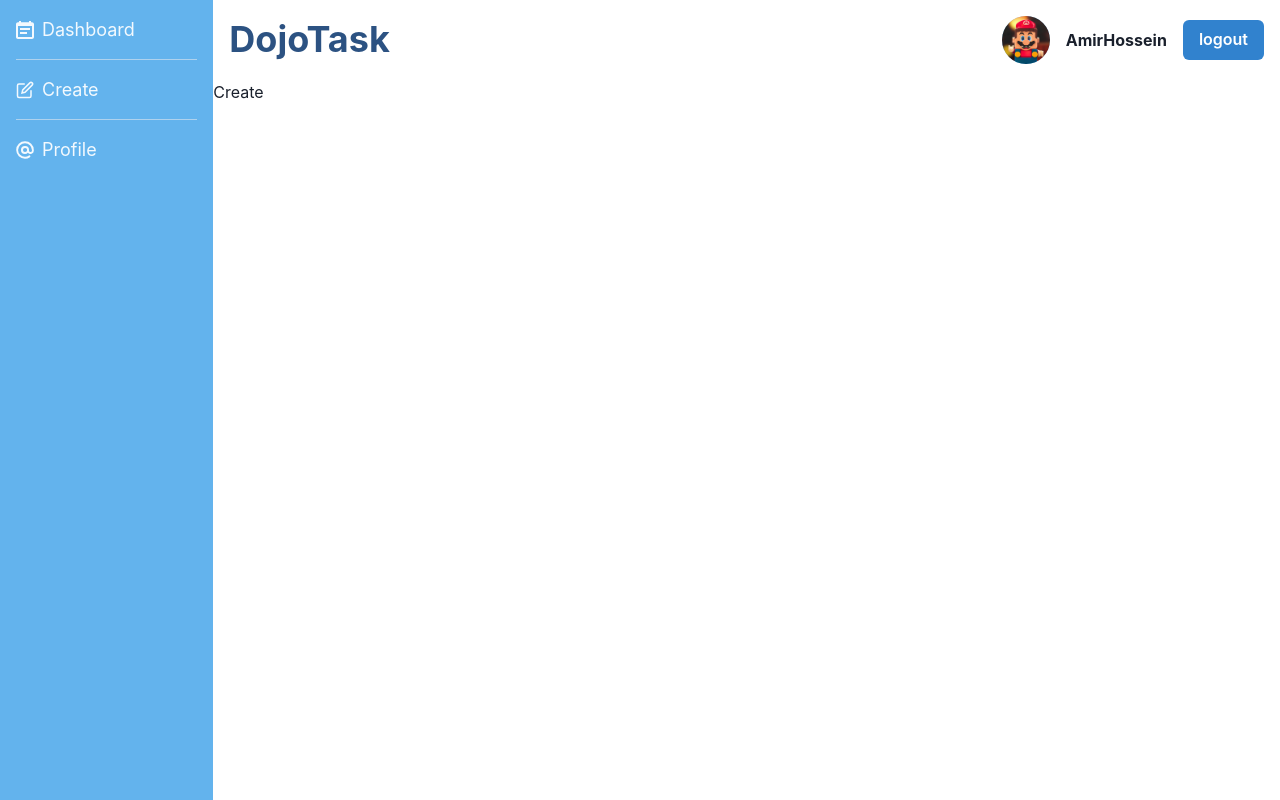
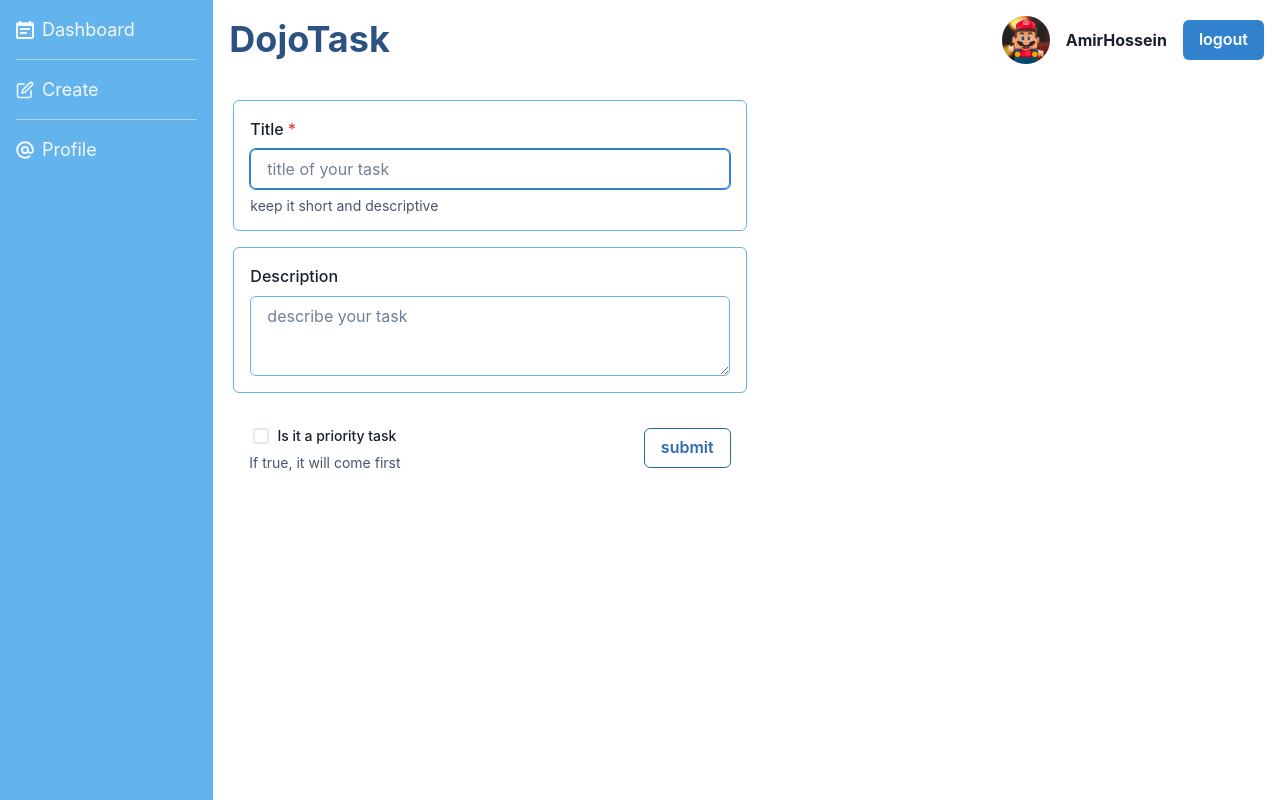
Before and after one commit to AmirManshadi/dojo_tasks, a React (Vite) app: page /create in a window 1280 px wide. Built offline with nearby package versions, Linux system fonts and the light colour scheme.

Commit message:
feat: add create form in create page

```diff
--- a/src/App.jsx
+++ b/src/App.jsx
@@ -8,7 +8,7 @@ import {
 // layouts and pages
 import RootLayout from "./layouts/RootLayout"
 import Dashboard, { DashboardLoader } from "./pages/Dashboard"
-import Create from "./pages/Create"
+import Create, { CreateAction } from "./pages/Create"
 import Profile from "./pages/Profile"
 
 // router and routes
@@ -16,7 +16,7 @@ const router = createBrowserRouter(
 	createRoutesFromElements(
 		<Route path="/" element={<RootLayout />}>
 			<Route index element={<Dashboard />} loader={DashboardLoader} />
-			<Route path="create" element={<Create />} />
+			<Route path="create" element={<Create />} action={CreateAction} />
 			<Route path="profile" element={<Profile />} />
 		</Route>
 	)
--- a/src/pages/Create.jsx
+++ b/src/pages/Create.jsx
@@ -1,5 +1,96 @@
+import {
+	Button,
+	Checkbox,
+	FormControl,
+	FormHelperText,
+	FormLabel,
+	Grid,
+	HStack,
+	Input,
+	Textarea,
+	VStack,
+	useToast,
+} from "@chakra-ui/react"
+import { useRef } from "react"
+
+export function CreateAction({ request }) {
+	return null
+}
+
 export default function Create() {
-  return (
-    <div>Create</div>
-  )
+	const toast = useToast()
+	const formRef = useRef()
+	const inputRef = useRef()
+
+	function handleClick() {
+		toast({
+			status: "success",
+			title: "task created",
+			duration: 3000,
+			colorScheme: "blue",
+			isClosable: true,
+			position: "bottom-right",
+			variant: "subtle",
+		})
+		formRef.current.reset()
+		inputRef.current.focus()
+	}
+
+	return (
+		<Grid
+			as={"form"}
+			templateColumns={["auto", null, null, "1fr 1fr"]}
+			templateRows="repeat(3, auto)"
+			p="5"
+			ref={formRef}
+			onSubmit={e => e.preventDefault()}
+		>
+			<VStack spacing="4">
+				<FormControl
+					border="1px"
+					borderColor={"blue.300"}
+					borderRadius={"md"}
+					p={"4"}
+					isRequired
+				>
+					<FormLabel>Title</FormLabel>
+					<Input
+						type="text"
+						placeholder="title of your task"
+						autoFocus
+						ref={inputRef}
+					/>
+					<FormHelperText>keep it short and descriptive</FormHelperText>
+				</FormControl>
+				<FormControl
+					border="1px"
+					borderColor={"blue.300"}
+					borderRadius={"md"}
+					p={"4"}
+				>
+					<FormLabel>Description</FormLabel>
+					<Textarea placeholder="describe your task" />
+				</FormControl>
+				<FormControl
+					p={"4"}
+					display={"flex"}
+					alignItems={"center"}
+					justifyContent={"space-between"}
+				>
+					<VStack gap={"0"}>
+						<HStack display="flex" alignItems="center">
+							<Checkbox />
+							<FormLabel m="0" fontSize="sm" cursor="pointer">
+								Is it a priority task
+							</FormLabel>
+						</HStack>
+						<FormHelperText>If true, it will come first</FormHelperText>
+					</VStack>
+					<Button variant="outline" colorScheme="blue" onClick={handleClick}>
+						submit
+					</Button>
+				</FormControl>
+			</VStack>
+		</Grid>
+	)
 }
```
